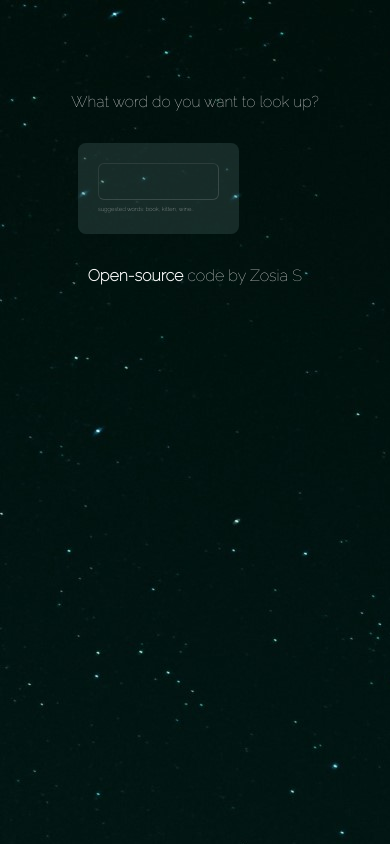
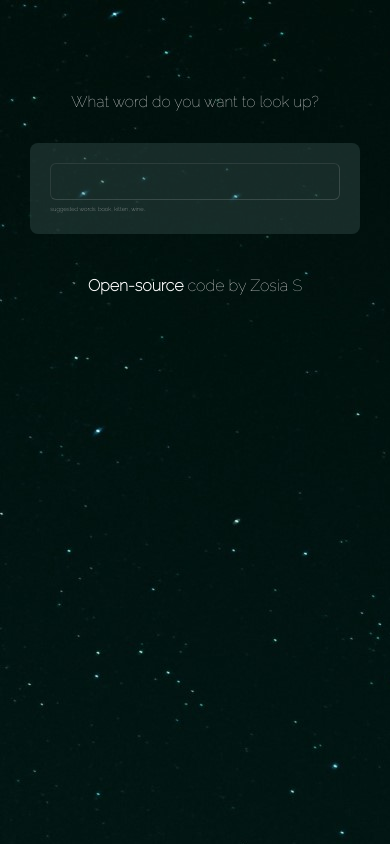
Before and after one commit to psychokot11/react_dictionary_app, a React (Create React App) app: page / in a window 390 px wide. Built offline with nearby package versions, Linux system fonts and the light colour scheme.

Commit message:
Made the app more responsive

```diff
--- a/src/App.css
+++ b/src/App.css
@@ -16,3 +16,13 @@ footer {
   margin: 0 auto 50px;
   max-width: 55%;
 }
+
+@media (max-width: 576px) {
+  footer {
+    text-align: center;
+    margin: 0 auto;
+    max-width: 100%;
+    padding-top: 15px;
+    padding-bottom: 15px;
+  }
+}
--- a/src/SearchEngine.css
+++ b/src/SearchEngine.css
@@ -77,10 +77,17 @@
 .synonyms {
   padding: 5px 15px;
   font-size: 14px;
+  display: inline-block;
 }
 
 @media (max-width: 576px) {
   .SearchEngine {
-    max-width: 80%;
+    max-width: 100%;
+  }
+
+  .background-container {
+    max-width: 90%;
+    margin: 0 auto 25px;
+    display: block;
   }
 }
```
